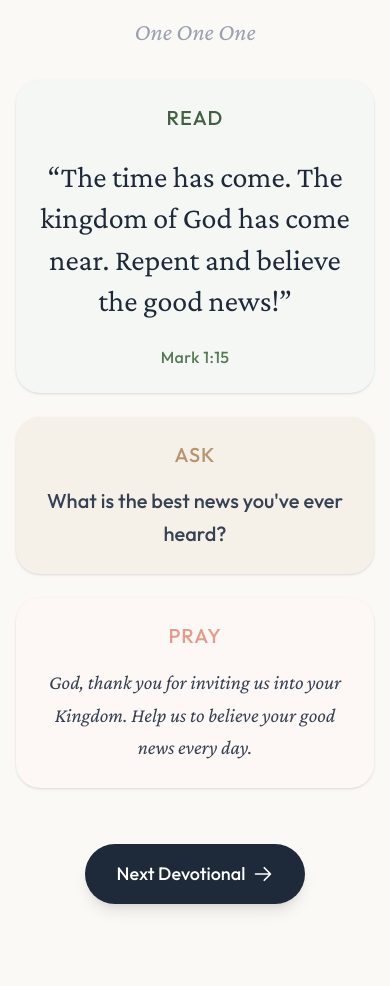
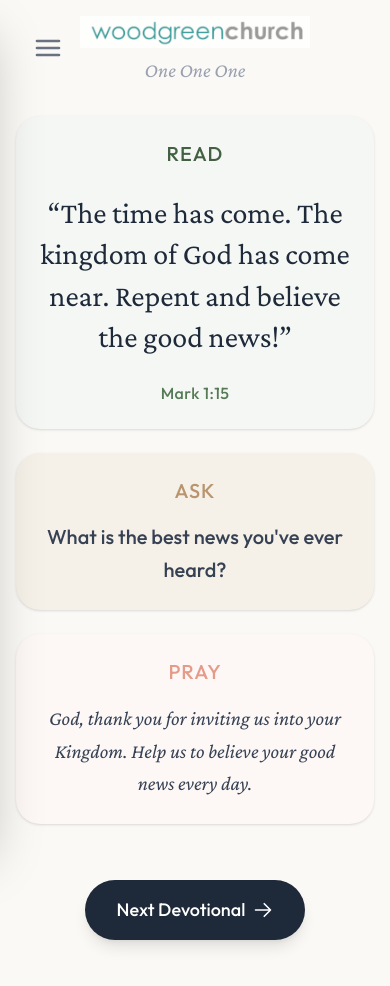
Before and after one commit to doctone/one-one-one, a React (Vite) app: page / in a window 390 px wide. Before the commit the page ends 952 px from the top, so only its background shows below. Built offline with nearby package versions, Linux system fonts and the light colour scheme.

Commit message:
hamburger menu, more content

```diff
--- a/src/App.jsx
+++ b/src/App.jsx
@@ -1,5 +1,6 @@
 import { useState } from 'react'
 import { Layout } from './components/Layout'
+import { Menu } from './components/Menu'
 import { devotionalContent } from './data/devotionalContent'
 
 function App() {
@@ -10,8 +11,13 @@ function App() {
     setCurrentIndex((prev) => (prev + 1) % devotionalContent.length)
   }
 
+  const handleSelectChapter = (index) => {
+    setCurrentIndex(index)
+  }
+
   return (
     <div className="min-h-screen bg-sand-50 selection:bg-clay-200">
+      <Menu currentChapter={currentIndex} onSelectChapter={handleSelectChapter} />
       <Layout
         data={currentDevotional}
         onNext={handleNext}
--- a/src/components/Layout.jsx
+++ b/src/components/Layout.jsx
@@ -2,12 +2,14 @@ import { VerseSection } from './VerseSection'
 import { QuestionSection } from './QuestionSection'
 import { PrayerSection } from './PrayerSection'
 import { Controls } from './Controls'
+import logo from '../assets/logo.png'
 
 export function Layout({ data, onNext }) {
     return (
         <main className="max-w-2xl mx-auto min-h-screen flex flex-col">
-            <header className="p-4 md:p-6 text-center">
-                <h1 className="font-serif text-2xl text-gray-400 italic">One One One</h1>
+            <header className="p-4 md:p-6 text-center flex flex-col items-center gap-2">
+                <img src={logo} alt="Woodgreen Church" className="h-8 md:h-10 object-contain opacity-80" />
+                <h1 className="font-serif text-xl text-gray-400 italic">One One One</h1>
             </header>
 
             <div className="flex-grow flex flex-col gap-2 pb-8 animate-in fade-in slide-in-from-bottom-4 duration-700">
--- /dev/null
+++ b/src/components/Menu.jsx
@@ -0,0 +1,131 @@
+import { useState, useEffect } from "react";
+import logo from "../assets/logo.png";
+
+export function Menu({ currentChapter, onSelectChapter }) {
+  const [isOpen, setIsOpen] = useState(false);
+
+  // Prevent scrolling when menu is open
+  useEffect(() => {
+    if (isOpen) {
+      document.body.style.overflow = "hidden";
+    } else {
+      document.body.style.overflow = "unset";
+    }
+  }, [isOpen]);
+
+  return (
+    <>
+      <button
+        onClick={() => setIsOpen(true)}
+        className="fixed top-6 left-6 z-20 p-2 text-gray-500 hover:text-gray-800 transition-colors"
+        aria-label="Open menu"
+      >
+        <svg
+          xmlns="http://www.w3.org/2000/svg"
+          fill="none"
+          viewBox="0 0 24 24"
+          strokeWidth={2}
+          stroke="currentColor"
+          className="w-8 h-8"
+        >
+          <path
+            strokeLinecap="round"
+            strokeLinejoin="round"
+            d="M3.75 6.75h16.5M3.75 12h16.5m-16.5 5.25h16.5"
+          />
+        </svg>
+      </button>
+
+      {/* Overlay */}
+      <div
+        className={`fixed inset-0 bg-black/50 z-30 transition-opacity duration-300 ${
+          isOpen ? "opacity-100" : "opacity-0 pointer-events-none"
+        }`}
+        onClick={() => setIsOpen(false)}
+      />
+
+      {/* Drawer */}
+      <div
+        className={`fixed top-0 left-0 bottom-0 w-80 bg-white z-40 shadow-2xl transform transition-transform duration-300 ease-in-out ${
+          isOpen ? "translate-x-0" : "-translate-x-full"
+        }`}
+      >
+        <div className="h-full flex flex-col p-6 overflow-y-auto">
+          <div className="flex justify-between items-center mb-8">
+            <h2 className="font-serif text-2xl text-gray-800 italic">
+              Select Devotional
+            </h2>
+            <button
+              onClick={() => setIsOpen(false)}
+              className="p-2 text-gray-400 hover:text-gray-600"
+            >
+              <svg
+                xmlns="http://www.w3.org/2000/svg"
+                fill="none"
+                viewBox="0 0 24 24"
+                strokeWidth={2}
+                stroke="currentColor"
+                className="w-6 h-6"
+              >
+                <path
+                  strokeLinecap="round"
+                  strokeLinejoin="round"
+                  d="M6 18 18 6M6 6l12 12"
+                />
+              </svg>
+            </button>
+          </div>
+
+          <div className="mb-8">
+            <h3 className="font-sans text-xs font-bold text-gray-400 uppercase tracking-widest mb-4">
+              Book
+            </h3>
+            <div className="bg-sage-50 p-4 rounded-xl border border-sage-200">
+              <span className="font-serif text-lg text-sage-800 block">
+                Mark
+              </span>
+            </div>
+            <p className="text-xs text-gray-400 mt-2 px-1">
+              More books coming soon...
+            </p>
+          </div>
+
+          <div>
+            <h3 className="font-sans text-xs font-bold text-gray-400 uppercase tracking-widest mb-4">
+              Chapter
+            </h3>
+            <div className="grid grid-cols-4 gap-3">
+              {Array.from({ length: 16 }, (_, i) => i + 1).map((chapter) => (
+                <button
+                  key={chapter}
+                  onClick={() => {
+                    onSelectChapter(chapter - 1);
+                    setIsOpen(false);
+                  }}
+                  className={`aspect-square rounded-xl flex items-center justify-center font-serif text-lg transition-all duration-200 ${
+                    currentChapter + 1 === chapter
+                      ? "bg-sage-500 text-white shadow-md scale-105"
+                      : "bg-gray-50 text-gray-600 hover:bg-sage-100 hover:text-sage-700"
+                  }`}
+                >
+                  {chapter}
+                </button>
+              ))}
+            </div>
+          </div>
+
+          <div className="mt-auto pt-8 flex flex-col items-center gap-2 opacity-50">
+            <img
+              src={logo}
+              alt="Woodgreen Church"
+              className="h-6 object-contain"
+            />
+            <p className="text-[10px] text-gray-400 font-sans">
+              © 2026 Woodgreen Church
+            </p>
+          </div>
+        </div>
+      </div>
+    </>
+  );
+}
--- a/src/data/devotionalContent.js
+++ b/src/data/devotionalContent.js
@@ -1,6 +1,7 @@
 export const devotionalContent = [
     {
         id: 1,
+        chapter: 1,
         verseText: "The time has come. The kingdom of God has come near. Repent and believe the good news!",
         verseRef: "Mark 1:15",
         question: "What is the best news you've ever heard?",
@@ -8,30 +9,122 @@ export const devotionalContent = [
     },
     {
         id: 2,
-        verseText: "Come, follow me, and I will send you out to fish for people.",
-        verseRef: "Mark 1:17",
-        question: "If Jesus asked you to follow him right now, where do you think he would take you?",
-        prayer: "Jesus, we want to follow you. Show us how to share your love with the people around us."
-    },
-    {
-        id: 3,
-        verseText: "Very early in the morning, while it was still dark, Jesus got up, left the house and went off to a solitary place, where he prayed.",
-        verseRef: "Mark 1:35",
-        question: "Where is your favorite quiet place to be alone and think?",
-        prayer: "Father, help us to find quiet moments to talk with you, just like Jesus did."
-    },
-    {
-        id: 4,
+        chapter: 2,
         verseText: "Son, your sins are forgiven.",
         verseRef: "Mark 2:5",
         question: "How does it feel when someone forgives you for something you did wrong?",
         prayer: "Thank you, God, that you always forgive us. Help us to forgive others too."
     },
     {
+        id: 3,
+        chapter: 3,
+        verseText: "Whoever does God's will is my brother and sister and mother.",
+        verseRef: "Mark 3:35",
+        question: "What does it mean to be part of God's family?",
+        prayer: "Father, thank you for making us your children. Help us to listen to you and do what pleases you."
+    },
+    {
+        id: 4,
+        chapter: 4,
+        verseText: "Who is this? Even the wind and the waves obey him!",
+        verseRef: "Mark 4:41",
+        question: "What is something big or scary that Jesus can help you with?",
+        prayer: "Jesus, you are powerful and strong. When we are afraid, help us trust in you."
+    },
+    {
         id: 5,
-        verseText: "The Sabbath was made for man, not man for the Sabbath.",
-        verseRef: "Mark 2:27",
-        question: "What is your favorite way to rest and enjoy God's world?",
-        prayer: "Lord, teach us to rest well and enjoy the good gifts you have given us."
+        chapter: 5,
+        verseText: "Don't be afraid; just believe.",
+        verseRef: "Mark 5:36",
+        question: "Is there something you are worried about today that you can trust Jesus with?",
+        prayer: "Lord, sometimes we are scared. Give us faith to believe that you are with us."
+    },
+    {
+        id: 6,
+        chapter: 6,
+        verseText: "Take courage! It is I. Don't be afraid.",
+        verseRef: "Mark 6:50",
+        question: "Imagine seeing Jesus walking on water. What would you say to him?",
+        prayer: "Jesus, you are amazing. Thank you for always coming to help us when we need you."
+    },
+    {
+        id: 7,
+        chapter: 7,
+        verseText: "He has done everything well. He even makes the deaf hear and the mute speak.",
+        verseRef: "Mark 7:37",
+        question: "What is one good thing you have seen God do in your life or the world?",
+        prayer: "God, you do exist and you are good! Open our eyes to see your wonderful works."
+    },
+    {
+        id: 8,
+        chapter: 8,
+        verseText: "Who do you say I am?",
+        verseRef: "Mark 8:29",
+        question: "If someone asked you who Jesus is, what would you tell them?",
+        prayer: "Jesus, you are the Messiah, the King. Help us to know you better every day."
+    },
+    {
+        id: 9,
+        chapter: 9,
+        verseText: "Everything is possible for one who believes.",
+        verseRef: "Mark 9:23",
+        question: "Is there something really hard that you need God's help with?",
+        prayer: "Father, we believe, but help us when we doubt. Show us your power."
+    },
+    {
+        id: 10,
+        chapter: 10,
+        verseText: "Let the little children come to me, and do not hinder them, for the kingdom of God belongs to such as these.",
+        verseRef: "Mark 10:14",
+        question: "How does it make you feel to know that Jesus wants you to come to him?",
+        prayer: "Thank you, Jesus, for loving children. Help us to always run to you."
+    },
+    {
+        id: 11,
+        chapter: 11,
+        verseText: "Hosanna! Blessed is he who comes in the name of the Lord!",
+        verseRef: "Mark 11:9",
+        question: "How can we praise Jesus like the people did on Palm Sunday?",
+        prayer: "King Jesus, we praise you! You are worthy of all our songs and shouts of joy."
+    },
+    {
+        id: 12,
+        chapter: 12,
+        verseText: "Love the Lord your God with all your heart and with all your soul and with all your mind and with all your strength.",
+        verseRef: "Mark 12:30",
+        question: "What is one way you can show God you love him today?",
+        prayer: "God, we love you. Help us to love you more than anything else."
+    },
+    {
+        id: 13,
+        chapter: 13,
+        verseText: "Heaven and earth will pass away, but my words will never pass away.",
+        verseRef: "Mark 13:31",
+        question: "What is a promise from the Bible that you know is true?",
+        prayer: "Lord, your word is true and lasts forever. Help us to hide your words in our hearts."
+    },
+    {
+        id: 14,
+        chapter: 14,
+        verseText: "Abba, Father, everything is possible for you. Take this cup from me. Yet not what I will, but what you will.",
+        verseRef: "Mark 14:36",
+        question: "When is it hard to obey what your parents or God ask you to do?",
+        prayer: "Father, help us to trust you even when things are hard. We want to do your will."
+    },
+    {
+        id: 15,
+        chapter: 15,
+        verseText: "Surely this man was the Son of God!",
+        verseRef: "Mark 15:39",
+        question: "Why is it important that Jesus died on the cross for us?",
+        prayer: "Jesus, thank you for giving your life for us. We love you because you first loved us."
+    },
+    {
+        id: 16,
+        chapter: 16,
+        verseText: "Go into all the world and preach the gospel to all creation.",
+        verseRef: "Mark 16:15",
+        question: "Who is someone you can tell about Jesus?",
+        prayer: "Lord, give us courage to share your good news with our friends and family."
     }
 ];
```
Also changed, not shown: src/assets/logo.png (added), 1 other file (tests, documents, lock files or other folders).
